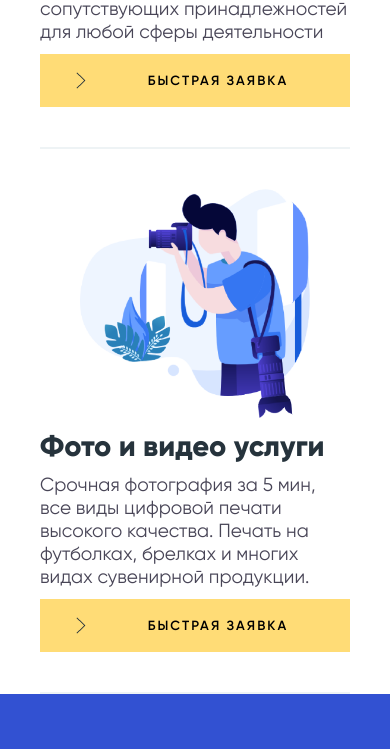
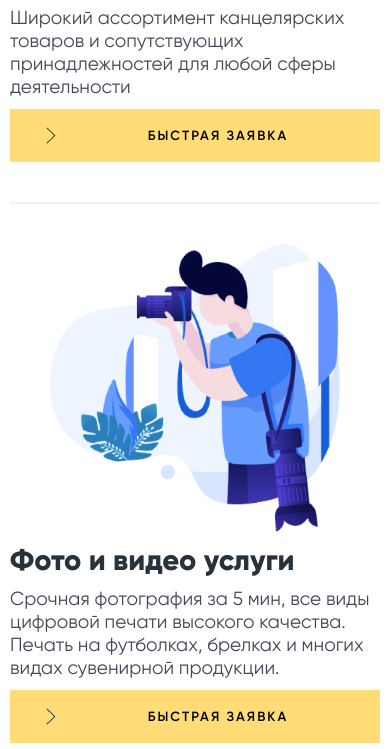
Before and after one commit to sharapov2701/stalker_template, a plain HTML site: page index.html in a window 390 px wide. Shown: the part 2999-3748 px from the top of the page. Drawn offline with nearby package versions, Linux system fonts and the light colour scheme; files that its build step writes are made by us from their sources.

Commit message:
another small fix (padding 10px 411 br-p)

```diff
--- a/styles/style.scss
+++ b/styles/style.scss
@@ -613,6 +613,9 @@ a {
 	.about {
 		padding: 0 10px 10px 10px;
 	}
+	.services {
+		padding: 0 10px;
+	}
 }
 
 @media (max-width: 640px) {
```
